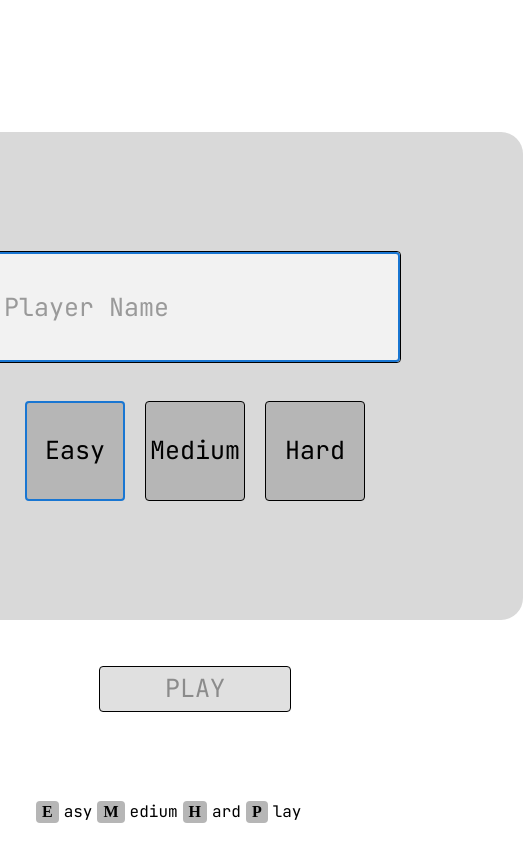
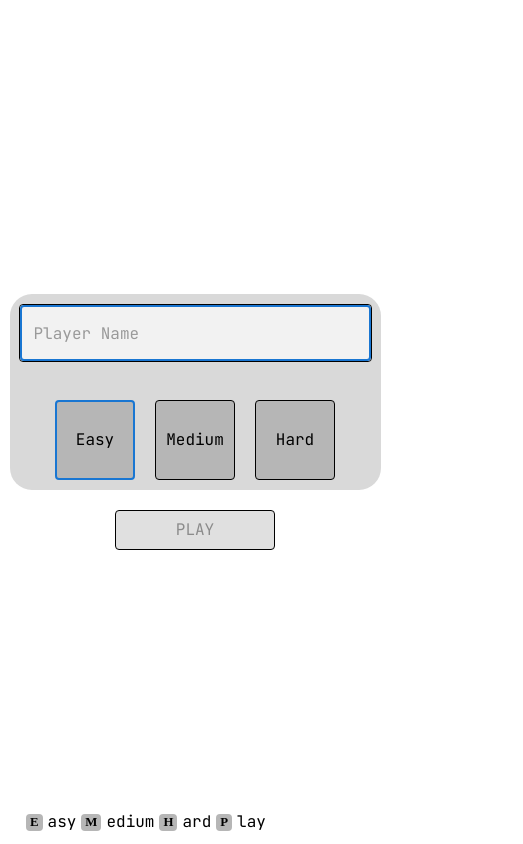
Before and after one commit to Abdelhameed-Hassan-Aries/trivia-game, a React (Vite) app: page / in a window 390 px wide. Shown: the whole page, 523 px wide, since content can reach past the window. Built offline with nearby package versions, Linux system fonts and the light colour scheme.

Commit message:
fixed responsivness for welcome screen

```diff
--- a/src/components/WelcomeScreen.tsx
+++ b/src/components/WelcomeScreen.tsx
@@ -27,9 +27,16 @@ const BackgroundBox = styled(Box)(({ theme }) => ({
   flexDirection: "column",
   alignItems: "center",
   justifyContent: "center",
+  [theme.breakpoints.down("sm")]: {
+    maxWidth: "90vw",
+    width: "90vw",
+    maxHeight: "90%",
+    height: "auto",
+    padding: "10px",
+  },
 }));
 
-const PlayerNameInput = styled(TextField)({
+const PlayerNameInput = styled(TextField)(({ theme }) => ({
   width: "410px",
   height: "110px",
   borderRadius: "4px",
@@ -41,10 +48,18 @@ const PlayerNameInput = styled(TextField)({
     height: "100%",
     fontSize: "25px",
   },
-});
+  [theme.breakpoints.down("sm")]: {
+    width: "100%",
+    height: "auto",
+    fontSize: "1rem",
+    "& .MuiInputBase-root": {
+      fontSize: "1rem",
+    },
+  },
+}));
 
 const DifficultyButton = styled(Button)<{ selected: boolean }>(
-  ({ selected }) => ({
+  ({ selected, theme }) => ({
     width: "100px",
     height: "100px",
     borderRadius: "4px",
@@ -55,6 +70,11 @@ const DifficultyButton = styled(Button)<{ selected: boolean }>(
     fontSize: "25px",
     boxSizing: "border-box",
     textTransform: "none",
+    [theme.breakpoints.down("sm")]: {
+      width: "80px",
+      height: "80px",
+      fontSize: "1rem",
+    },
   })
 );
 
@@ -74,6 +94,12 @@ const PlayButton = styled(Button)(({ theme }) => ({
     color: "black",
   },
   textTransform: "uppercase",
+  [theme.breakpoints.down("sm")]: {
+    width: "160px",
+    height: "40px",
+    fontSize: "1rem",
+    marginTop: "20px",
+  },
 }));
 
 const InstructionBox = styled(Box)(({ theme }) => ({
@@ -84,6 +110,11 @@ const InstructionBox = styled(Box)(({ theme }) => ({
   alignItems: "center",
   gap: "10px",
   color: "#000",
+  [theme.breakpoints.down("sm")]: {
+    bottom: "10px",
+    left: "10px",
+    fontSize: "0.8rem",
+  },
 }));
 
 const ShortcutKey = styled(Box)(({ theme }) => ({
@@ -92,6 +123,10 @@ const ShortcutKey = styled(Box)(({ theme }) => ({
   borderRadius: "4px",
   fontWeight: "bold",
   marginRight: "5px",
+  [theme.breakpoints.down("sm")]: {
+    padding: "1px 4px",
+    fontSize: "0.8rem",
+  },
 }));
 
 const WelcomeScreen: React.FC<WelcomeScreenProps> = ({ setGameState }) => {
```
